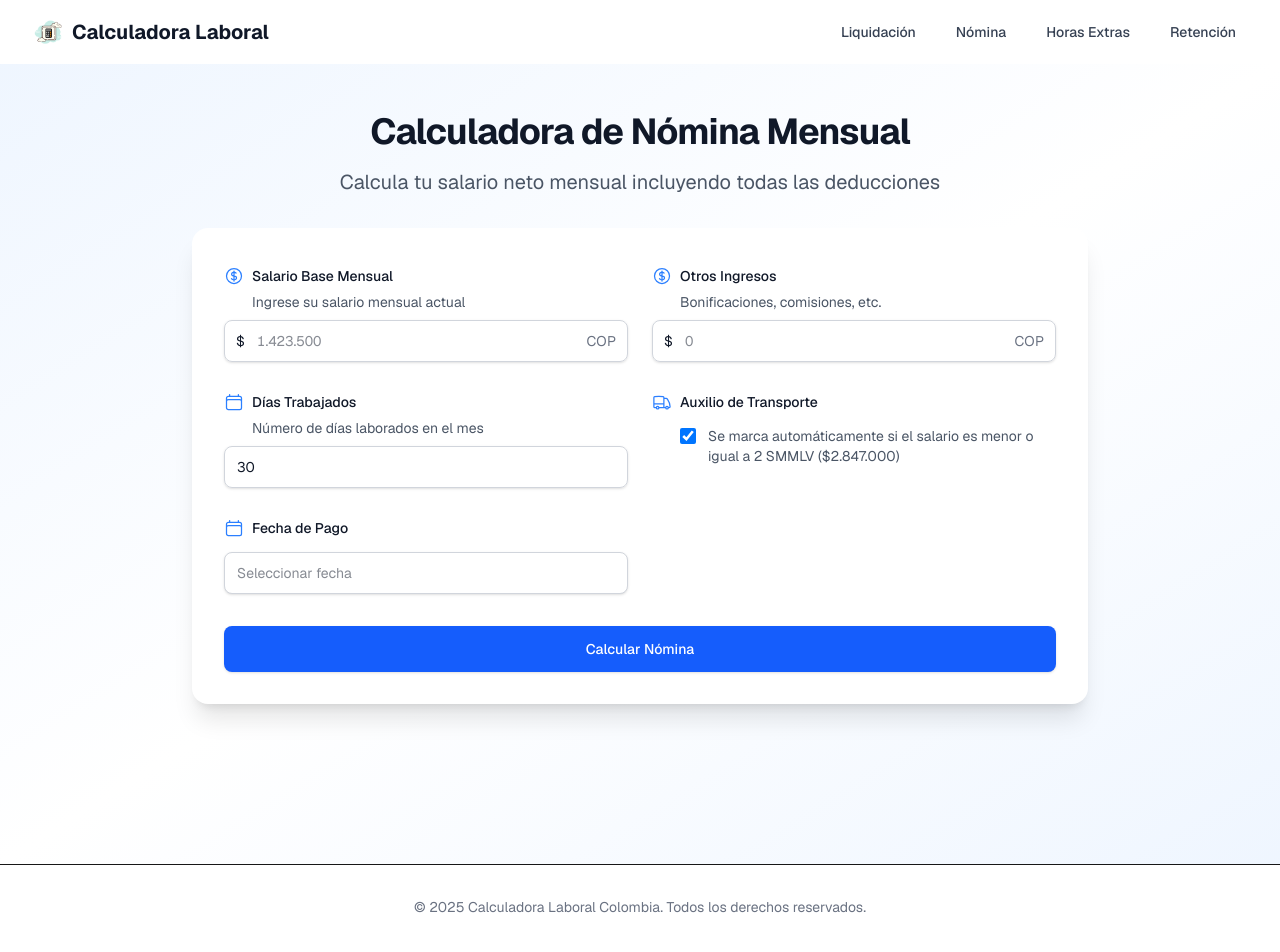
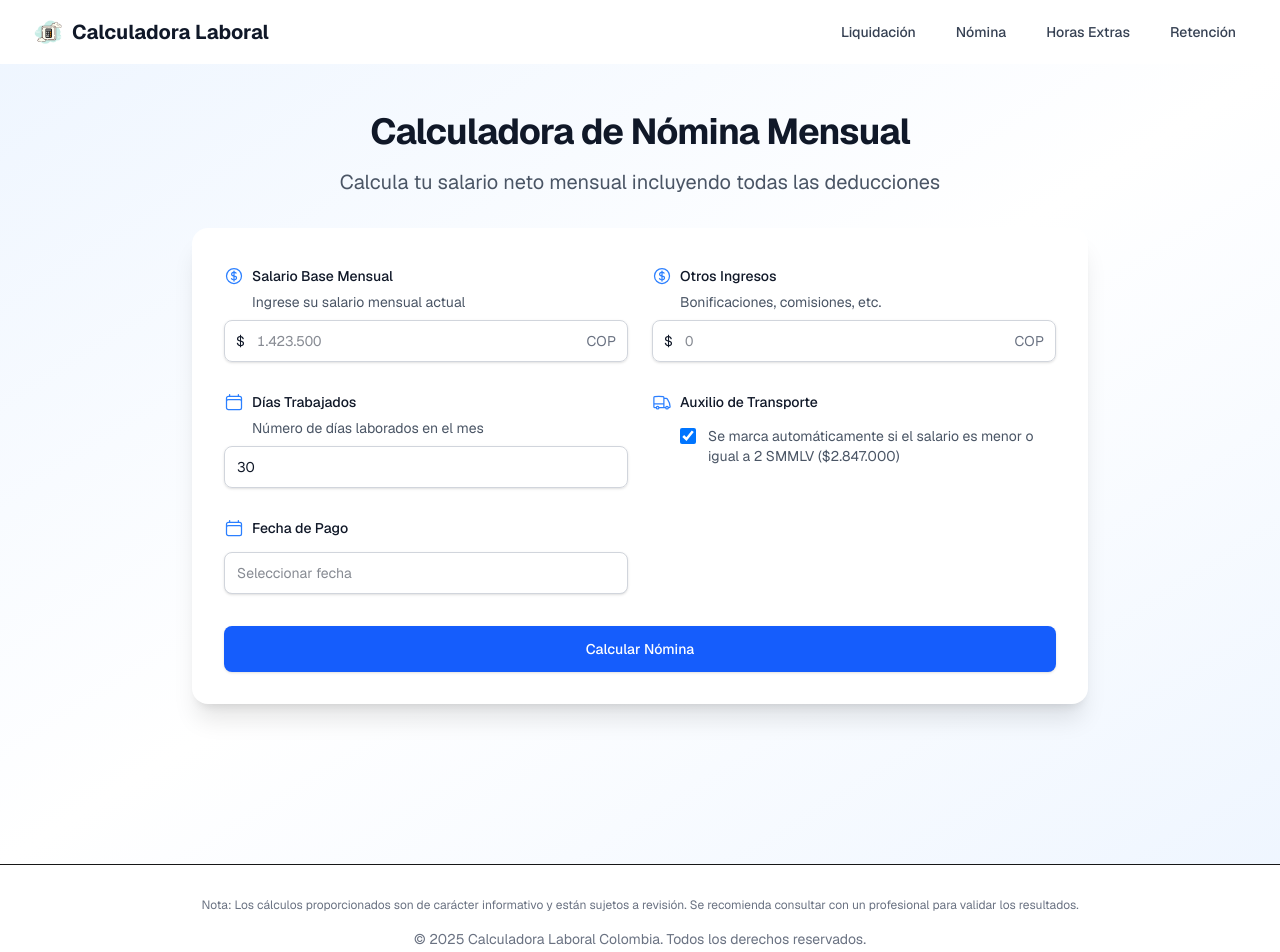
Before and after one commit to jdflorez480/calculadora_lab, a Next.js app: page /calculadoras/nomina in a window 1280 px wide. Shown: the top 952 px of the page. Built offline with nearby package versions, Linux system fonts and the light colour scheme.

Commit message:
Actualizar enlace de la calculadora en el PDF y agregar nota informativa en el pie de página

```diff
--- a/src/app/components/ResultadoCalculo.tsx
+++ b/src/app/components/ResultadoCalculo.tsx
@@ -132,7 +132,7 @@ const ResultadoCalculo = ({ resultados, total, titulo, subtitulo }: ResultadoCal
     doc.setTextColor(100, 100, 100);
     doc.line(20, yFooter - 10, 190, yFooter - 10);
     doc.text("Este documento es informativo y los valores pueden estar sujetos a verificación.", 20, yFooter);
-    doc.text("Calculadora de Liquidación Laboral - www.calculadora.com", 20, yFooter + 5);
+    doc.text("Calculadora de Liquidación Laboral -www.calculalaboral.com/", 20, yFooter + 5);
 
     // Guardar PDF
     doc.save('liquidacion-laboral.pdf');
--- a/src/app/layout.tsx
+++ b/src/app/layout.tsx
@@ -55,9 +55,14 @@ export default function RootLayout({
         </main>
         <footer className="bg-white border-t py-8">
           <div className="max-w-7xl mx-auto px-4 sm:px-6 lg:px-8">
-            <p className="text-center text-sm text-gray-500">
-              © {new Date().getFullYear()} Calculadora Laboral Colombia. Todos los derechos reservados.
-            </p>
+            <div className="space-y-4">
+              <p className="text-center text-xs text-gray-500">
+                Nota: Los cálculos proporcionados son de carácter informativo y están sujetos a revisión. Se recomienda consultar con un profesional para validar los resultados.
+              </p>
+              <p className="text-center text-sm text-gray-500">
+                © {new Date().getFullYear()} Calculadora Laboral Colombia. Todos los derechos reservados.
+              </p>
+            </div>
           </div>
         </footer>
         <Analytics />
```
